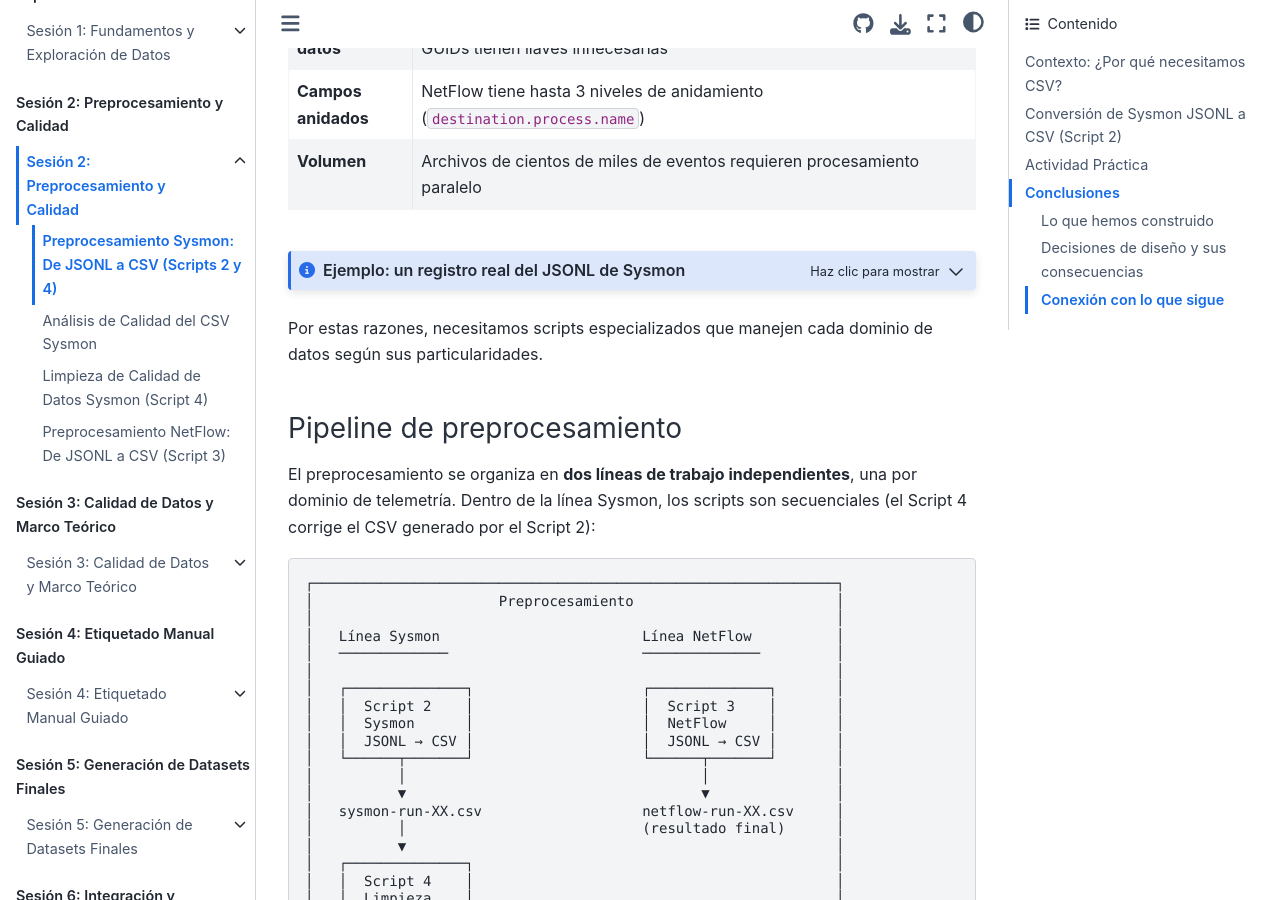
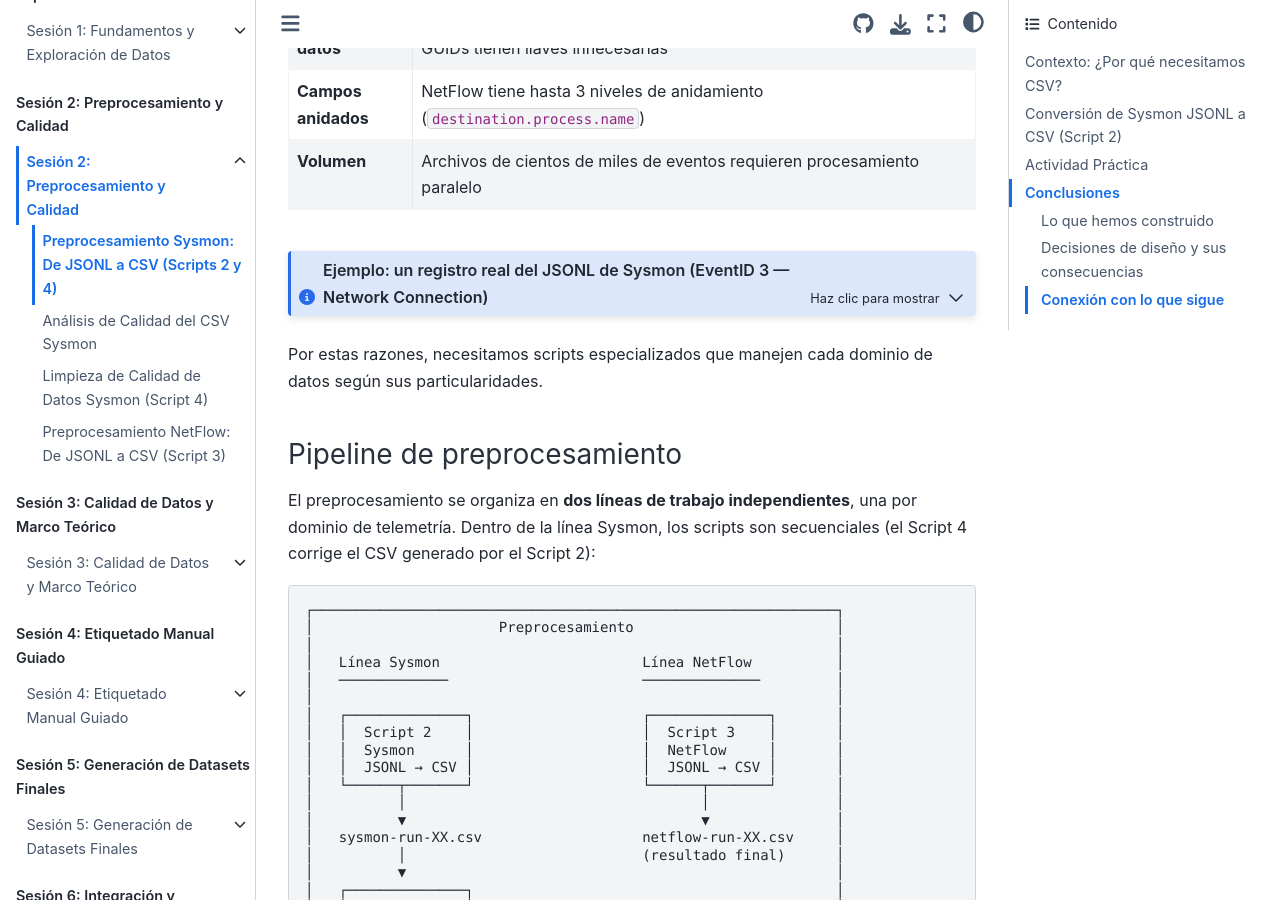
Before and after one commit to ollerenac/curso2026, a Jupyter Book: the page built from sesion-2/7-preprocesamiento-sysmon.md, in a window 1280 px wide and 900 px high, scrolled down 3313 px. Built offline with Jupyter Book 1.0.4 settings and Sphinx 7.4.7 and the Sphinx Book theme 1.1.4, drawn with Linux system fonts in a browser that asks for light colours; part of the change alters nothing that is shown.

Commit message:
fix(sesion-2): replace EID7 example with real EID3 record in dropdown
Co-Authored-By: Claude Sonnet 4.6 <noreply@anthropic.com>

````diff
--- a/sesion-2/7-preprocesamiento-sysmon.md
+++ b/sesion-2/7-preprocesamiento-sysmon.md
@@ -105,31 +105,33 @@ Sin embargo, esto presenta varios problemas:
 | **Campos anidados** | NetFlow tiene hasta 3 niveles de anidamiento (`destination.process.name`) |
 | **Volumen** | Archivos de cientos de miles de eventos requieren procesamiento paralelo |
 
-:::{admonition} Ejemplo: un registro real del JSONL de Sysmon
+:::{admonition} Ejemplo: un registro real del JSONL de Sysmon (EventID 3 — Network Connection)
 :class: dropdown note
 
-Cada línea del archivo `.jsonl` es un documento JSON como este (simplificado). Observa cómo cada problema de la tabla aparece en el dato real:
+Cada línea del archivo `.jsonl` es un documento JSON como este (simplificado a los campos más relevantes). Observa cómo cada problema de la tabla aparece en el dato real:
 
 ```json
 {
-  "@timestamp": "2025-03-19T06:09:05.866Z",
-  "agent":        { "...": "metadatos de Filebeat" },
-  "elastic_agent":{ "...": "metadatos de Elasticsearch" },
-  "host":         { "name": "WATERFALLS.boombox.local", "...": "..." },
-  "winlog":       { "event_id": 7, "computer_name": "WATERFALLS.boombox.local" },
+  "@timestamp": "2025-03-19T06:09:13.567Z",
+  "agent":      { "name": "WATERFALLS", "type": "filebeat", "version": "8.17.3", "...": "..." },
+  "destination":{ "port": 53, "ip": "10.1.0.4", "domain": "diskjockey.boombox.local" },
+  "source":     { "port": 63707, "ip": "10.1.0.6", "domain": "WATERFALLS.boombox.local" },
+  "network":    { "transport": "udp", "protocol": "domain", "direction": "egress" },
+  "process":    { "name": "svchost.exe", "pid": 1980, "executable": "C:\\Windows\\System32\\svchost.exe" },
+  "winlog":     { "event_id": "3", "computer_name": "WATERFALLS.boombox.local", "...": "..." },
   "event": {
-    "code": "7",
-    "original": "<Event xmlns='...'><System>...<EventID>7</EventID>...</System><EventData><Data Name='UtcTime'>2025-03-19 06:09:05.109</Data><Data Name='ProcessGuid'>{3fc4fefd-5f81-67da-7700-000000004900}</Data><Data Name='ProcessId'>5864</Data><Data Name='Image'>C:\\Program Files\\Microsoft\\Exchange Server\\V15\\Bin\\Microsoft.Exchange.ServiceHost.exe</Data><Data Name='ImageLoaded'>C:\\Windows\\System32\\msvcrt.dll</Data><Data Name='Hashes'>SHA256=39095FE...</Data><Data Name='Signed'>true</Data><Data Name='User'>NT AUTHORITY\\SYSTEM</Data></EventData></Event>"
+    "code": "3",
+    "original": "<Event xmlns='...'><System>...<EventID>3</EventID>...</System><EventData><Data Name='UtcTime'>2025-03-19 06:09:13.567</Data><Data Name='ProcessGuid'>{3fc4fefd-5f7b-67da-2d00-000000004900}</Data><Data Name='ProcessId'>1980</Data><Data Name='Image'>C:\\Windows\\System32\\svchost.exe</Data><Data Name='User'>NT AUTHORITY\\NETWORK SERVICE</Data><Data Name='Protocol'>udp</Data><Data Name='SourceIp'>10.1.0.6</Data><Data Name='SourcePort'>63707</Data><Data Name='DestinationIp'>10.1.0.4</Data><Data Name='DestinationPort'>53</Data></EventData></Event>"
   }
 }
 ```
 
 Los problemas concretos visibles aquí:
 
-- **XML embebido**: el campo `event.original` es un string XML de ~2.000 caracteres — `pd.read_json()` lo dejará como texto plano, sin extraer ningún campo de Sysmon.
-- **Campos anidados**: los datos útiles están en `event.original`, `winlog.event_id`, `host.name` — pandas crearía columnas como `event` (un dict entero) en lugar de columnas individuales.
-- **Tipos de datos**: `ProcessGuid` incluye llaves `{...}` que deben eliminarse; los puertos en otros EventIDs llegan como `443.0` (float) en vez de `443` (int).
-- **Esquema variable**: este registro es EventID 7 (Image Load) y tiene `ImageLoaded`, `Hashes`, `Signed`. Un EventID 1 (Process Create) tendría `CommandLine`, `ParentProcessGuid`, `CurrentDirectory` en su lugar — campos completamente distintos en el mismo archivo.
+- **XML embebido**: `event.original` es un string XML de ~2.000 caracteres — `pd.read_json()` lo deja como texto plano sin extraer ningún campo de Sysmon. Los campos que necesitamos (`DestinationIp`, `ProcessGuid`, `UtcTime`) están enterrados dentro de ese string.
+- **Campos anidados**: `destination.port`, `source.ip`, `network.transport` son dicts anidados — pandas crearía una columna `destination` con un diccionario entero como valor, no columnas `destination_port` y `destination_ip` separadas.
+- **Tipos de datos**: `destination.port: 53` llega como `53.0` (float) desde Elasticsearch — debe convertirse a entero. `ProcessGuid` incluye llaves `{...}` que deben eliminarse.
+- **Esquema variable**: este EventID 3 tiene `DestinationIp`, `SourceIp`, `Protocol` en su XML. Un EventID 7 (Image Load) tiene `ImageLoaded`, `Hashes`, `Signed` en su lugar — campos completamente distintos dentro del mismo archivo `.jsonl`.
 :::
 
 Por estas razones, necesitamos scripts especializados que manejen cada dominio de datos según sus particularidades.
````
